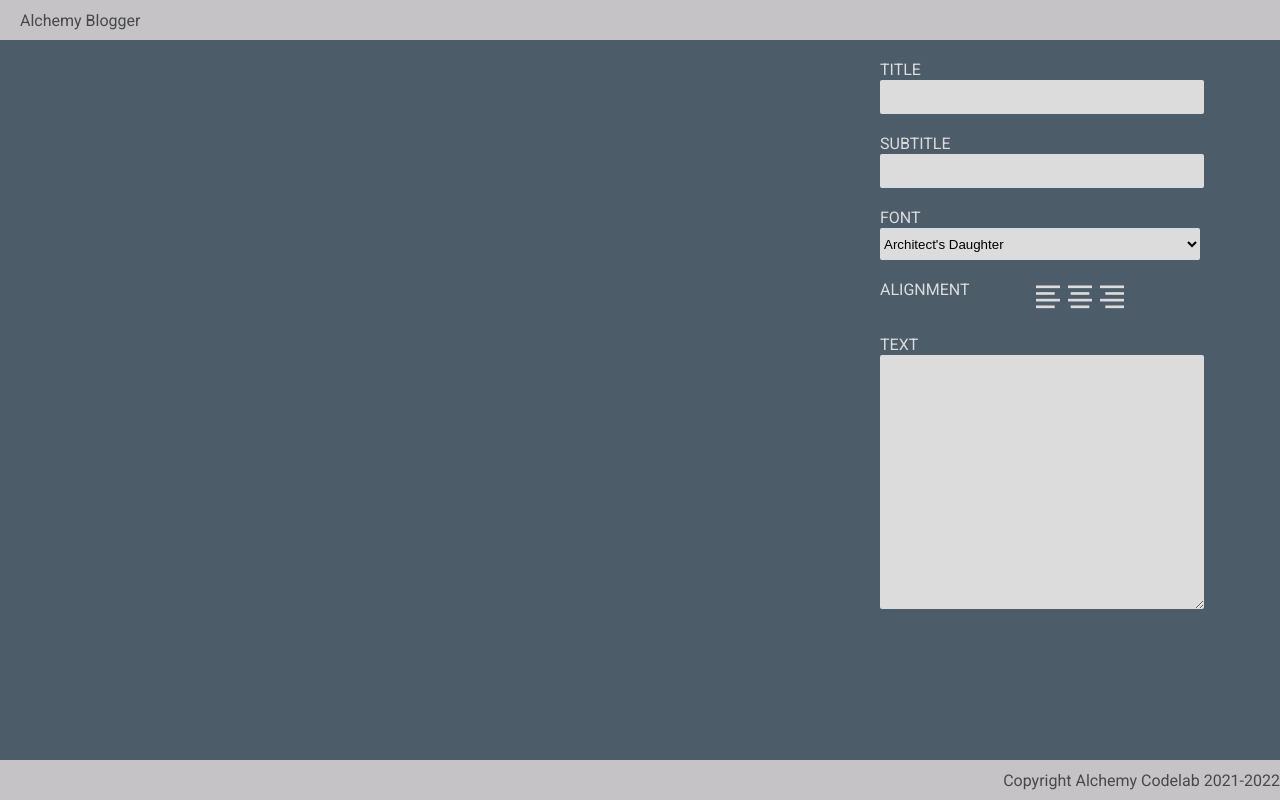
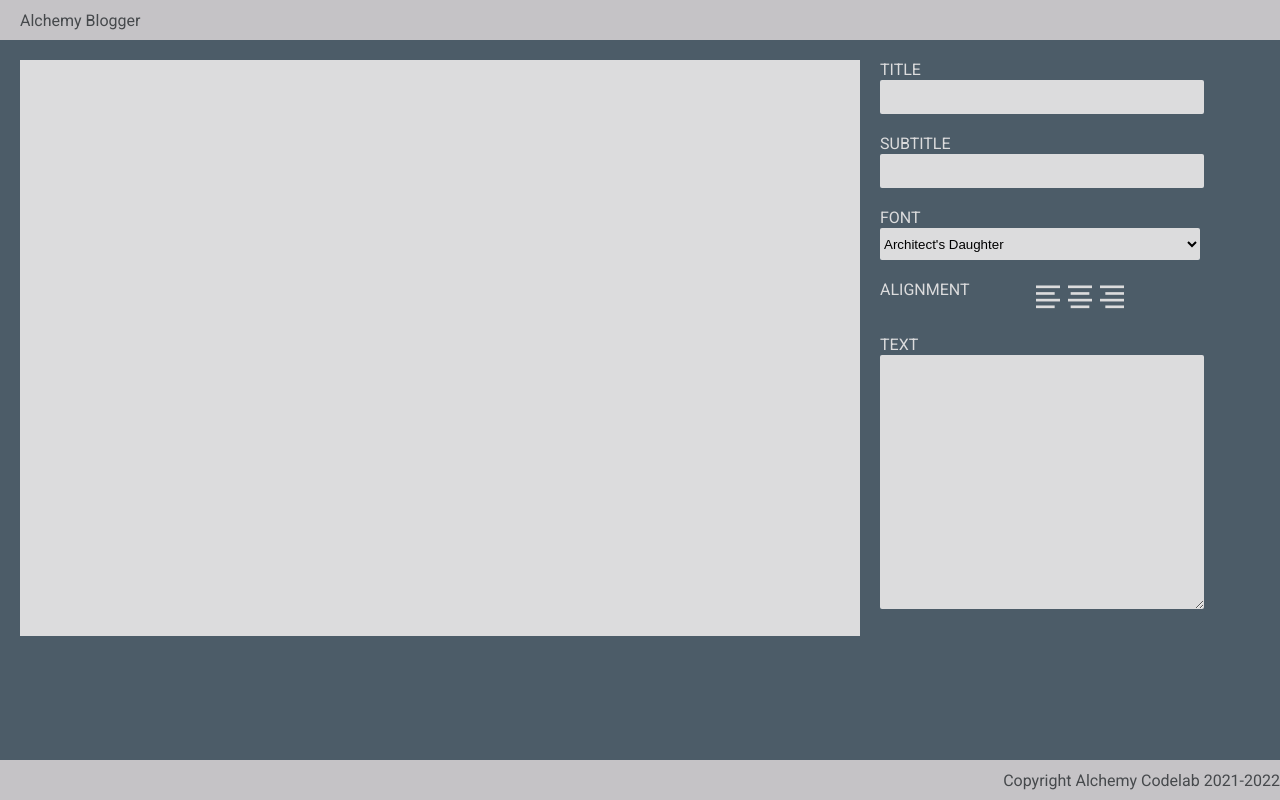
Before and after one commit to Grey-Altr/react-blog-builder, a React (Create React App) app: page / in a window 1280 px wide. Built offline with nearby package versions, Linux system fonts and the light colour scheme; a web font is replaced by a local one.

Commit message:
title displays on preview

```diff
--- a/src/components/Home/Home.js
+++ b/src/components/Home/Home.js
@@ -12,7 +12,7 @@ export default function Home() {
   return (
     <main>
       {/* pass the state variables as props to the presentational components */}
-      <Preview />
+      <Preview title={title} />
       <Editor setTitle={setTitle} />
     </main>
   );
--- a/src/components/Preview/Preview.js
+++ b/src/components/Preview/Preview.js
@@ -2,7 +2,7 @@ import React from 'react';
 
 import './Preview.css';
 
-export default function Preview() {
+export default function Preview({ title }) {
   // implement a Preview screen here
   //  Note - the HTML should have the following structure
   //  the main div should have a class of preview and the font-name prop
@@ -14,5 +14,9 @@ export default function Preview() {
   //   <p>This is some blog text. </p>
   // </div>
 
-  return <></>;
+  return (
+    <div className="preview">
+      <h1 className="title"></h1>
+    </div>
+  );
 }
```
